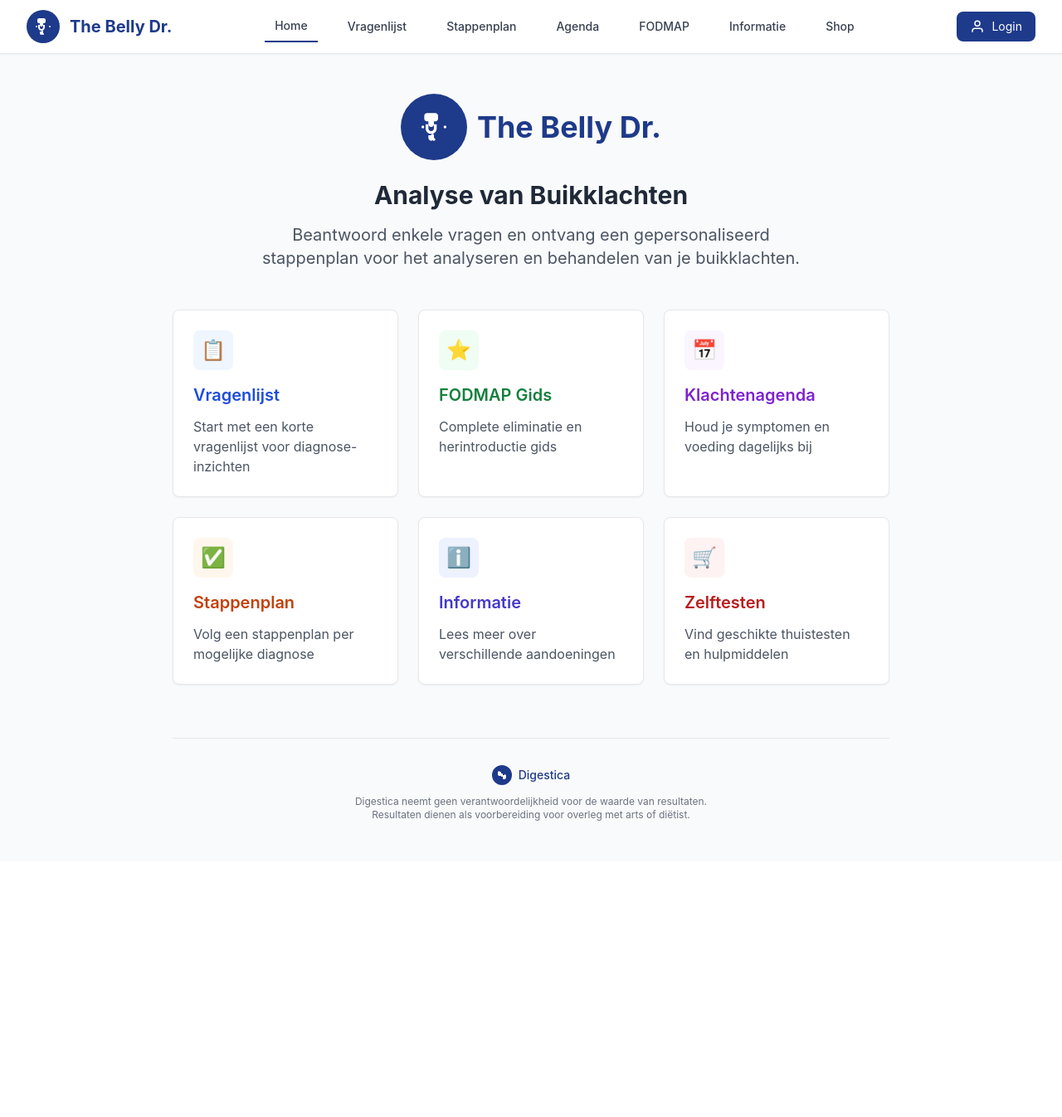
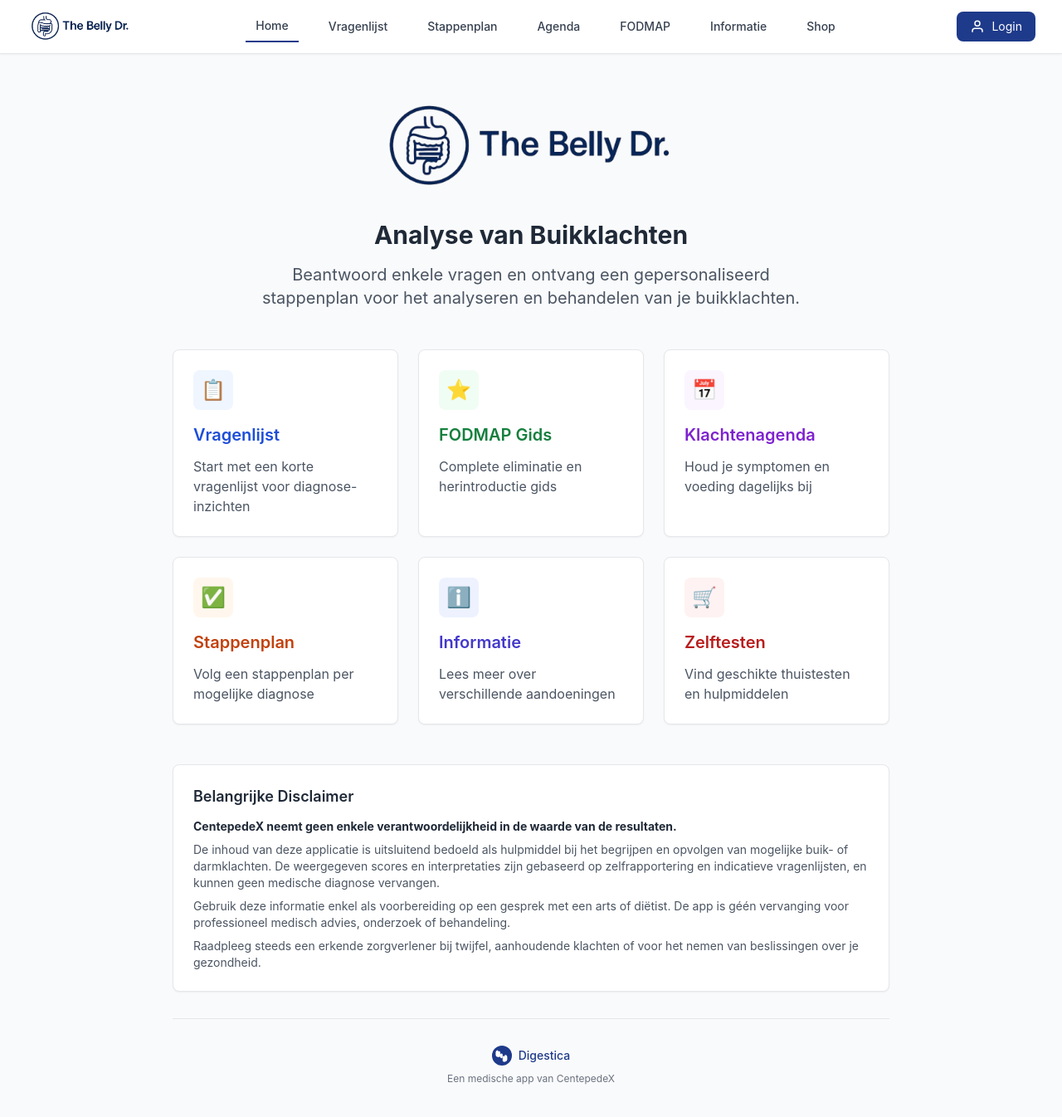
Before and after one commit to ChriPi646/Digestica-app, a React (Create React App) app: page / in a window 1280 px wide. Shown: the top 1346 px of the page at 83% size. Before the commit the page ends 1038 px from the top, so only its background shows below. Built offline with nearby package versions, Linux system fonts and the light colour scheme.

Commit message:
Perfect logo sizing - navigation logo optimized

```diff
--- a/src/App.tsx
+++ b/src/App.tsx
@@ -5,43 +5,32 @@ type PageType = 'home' | 'vragenlijst' | 'stappenplan' | 'agenda' | 'fodmap' | '
 const DigesticaApp: React.FC = () => {
   const [currentPage, setCurrentPage] = useState<PageType>('home');
 
-  // The Belly Dr. Logo (Darm icon)
-  const BellyDrLogo: React.FC<{ size?: number; className?: string }> = ({ size = 24, className = '' }) => (
-    <svg width={size} height={size} viewBox="0 0 24 24" fill="currentColor" className={className}>
-      <path d="M7 2C5.9 2 5 2.9 5 4v2c0 1.1.9 2 2 2h1v2c0 1.1.9 2 2 2h0c1.1 0 2-.9 2-2V8h1c1.1 0 2-.9 2-2V4c0-1.1-.9-2-2-2H7z"/>
-      <path d="M6 10v3c0 2.2 1.8 4 4 4s4-1.8 4-4v-3h-2v3c0 1.1-.9 2-2 2s-2-.9-2-2v-3H6z"/>
-      <path d="M8 18v2c0 1.1.9 2 2 2s2-.9 2-2v-2c0-.6-.4-1-1-1s-1 .4-1 1z"/>
-      <circle cx="4" cy="12" r="1"/>
-      <circle cx="20" cy="12" r="1"/>
-      <circle cx="12" cy="21" r="1"/>
-    </svg>
+  // Digestica Logo - Simple interlocked D's
+  const DigesticaLogo: React.FC<{ size?: number }> = ({ size = 20 }) => (
+    <div className="relative" style={{ width: size, height: size }}>
+      <div className="w-full h-full bg-blue-900 rounded-full flex items-center justify-center">
+        <svg width={size * 0.7} height={size * 0.7} viewBox="0 0 24 24" fill="currentColor" className="text-white">
+          <path d="M6 2C3.79 2 2 3.79 2 6v4c0 2.21 1.79 4 4 4h2c1.1 0 2-.9 2-2V6c0-1.1-.9-2-2-2H6z"/>
+          <path d="M18 10c2.21 0 4 1.79 4 4v4c0 2.21-1.79 4-4 4h-2c-1.1 0-2-.9-2-2v-6c0-1.1.9-2 2-2h2z"/>
+          <path d="M12 8c-1.1 0-2 .9-2 2v4c0 1.1.9 2 2 2s2-.9 2-2v-4c0-1.1-.9-2-2-2z"/>
+        </svg>
+      </div>
+    </div>
   );
 
-  // Digestica Logo (2 D's interlocked)
-  const DigesticaLogo: React.FC<{ size?: number; className?: string }> = ({ size = 20, className = '' }) => (
-    <svg width={size} height={size} viewBox="0 0 24 24" fill="currentColor" className={className}>
-      <path d="M6 2C3.79 2 2 3.79 2 6v4c0 2.21 1.79 4 4 4h2c1.1 0 2-.9 2-2V6c0-1.1-.9-2-2-2H6z"/>
-      <path d="M18 10c2.21 0 4 1.79 4 4v4c0 2.21-1.79 4-4 4h-2c-1.1 0-2-.9-2-2v-6c0-1.1.9-2 2-2h2z"/>
-      <path d="M12 8c-1.1 0-2 .9-2 2v4c0 1.1.9 2 2 2s2-.9 2-2v-4c0-1.1-.9-2-2-2z"/>
-    </svg>
-  );
-
-  // Updated Navigation with correct branding
+  // Navigation Component
   const Navigation = () => (
     <nav className="bg-white shadow-sm border-b border-gray-200 sticky top-0 z-50">
       <div className="max-w-7xl mx-auto px-4 sm:px-6 lg:px-8">
         <div className="flex justify-between items-center h-16">
-          {/* The Belly Dr. - Main App Logo */}
-          <div className="flex items-center space-x-3">
-            <div className="w-10 h-10 bg-blue-900 rounded-full flex items-center justify-center">
-              <BellyDrLogo size={24} className="text-white" />
-            </div>
-            <span
-              className="text-xl font-bold text-blue-900 cursor-pointer"
+          {/* The Belly Dr. Logo - Complete logo with text included */}
+          <div className="flex items-center">
+            <img
+              src="/logo.png"
+              alt="The Belly Dr."
+              className="h-11 w-auto cursor-pointer"
               onClick={() => setCurrentPage('home')}
-            >
-              The Belly Dr.
-            </span>
+            />
           </div>
 
           {/* Desktop Navigation */}
@@ -75,49 +64,28 @@ const DigesticaApp: React.FC = () => {
     </nav>
   );
 
-  // Updated Homepage with correct branding
+  // Homepage Component
   const HomePage = () => (
     <div className="min-h-screen bg-gray-50">
-      <div className="max-w-4xl mx-auto px-4 py-8 md:py-12">
+      <div className="max-w-4xl mx-auto px-4 py-12">
         {/* Header */}
-        <div className="text-center mb-8 md:mb-12">
-          <div className="flex items-center justify-center space-x-3 mb-6">
-            <div className="w-16 h-16 md:w-20 md:h-20 bg-blue-900 rounded-full flex items-center justify-center">
-              <BellyDrLogo size={40} className="text-white" />
-            </div>
-            <h1 className="text-3xl md:text-4xl font-bold text-blue-900">The Belly Dr.</h1>
+        <div className="text-center mb-12">
+          <div className="flex items-center justify-center mb-6">
+            <img
+              src="/logo.png"
+              alt="The Belly Dr."
+              className="h-32 w-auto"
+            />
           </div>
-          <h2 className="text-2xl md:text-3xl font-bold text-gray-800 mb-4">Analyse van Buikklachten</h2>
-          <p className="text-lg md:text-xl text-gray-600 mb-6 md:mb-8 max-w-2xl mx-auto">
+          <h2 className="text-3xl font-bold text-gray-800 mb-4">Analyse van Buikklachten</h2>
+          <p className="text-xl text-gray-600 mb-8 max-w-2xl mx-auto">
             Beantwoord enkele vragen en ontvang een gepersonaliseerd stappenplan
             voor het analyseren en behandelen van je buikklachten.
           </p>
         </div>
 
-        {/* Mobile-First Action Buttons */}
-        <div className="space-y-4 mb-8 md:hidden">
-          <button
-            onClick={() => setCurrentPage('vragenlijst')}
-            className="w-full bg-blue-900 text-white py-4 px-6 rounded-xl text-lg font-semibold hover:bg-blue-800 transition-colors"
-          >
-            Complete vragenlijst
-          </button>
-          <button
-            onClick={() => setCurrentPage('vragenlijst')}
-            className="w-full bg-blue-700 text-white py-4 px-6 rounded-xl text-lg font-semibold hover:bg-blue-600 transition-colors"
-          >
-            Gerichte vragenlijst
-          </button>
-          <button
-            onClick={() => setCurrentPage('shop')}
-            className="w-full bg-blue-500 text-white py-4 px-6 rounded-xl text-lg font-semibold hover:bg-blue-400 transition-colors"
-          >
-            Zelftest
-          </button>
-        </div>
-
-        {/* Desktop Feature Cards */}
-        <div className="hidden md:grid md:grid-cols-2 lg:grid-cols-3 gap-6 mb-12">
+        {/* Feature Cards */}
+        <div className="grid md:grid-cols-2 lg:grid-cols-3 gap-6 mb-12">
           {[
             {
               page: 'vragenlijst',
@@ -182,52 +150,49 @@ const DigesticaApp: React.FC = () => {
           ))}
         </div>
 
-        {/* Mobile Feature List */}
-        <div className="md:hidden space-y-3 mb-8">
-          <div className="text-sm text-gray-600 mb-3">Andere opties:</div>
-          {[
-            { page: 'agenda', title: 'Klachten-dagboek', icon: '📅' },
-            { page: 'fodmap', title: 'Dieet informatie', icon: '🍎' },
-            { page: 'informatie', title: 'Medische info', icon: 'ℹ️' }
-          ].map(({ page, title, icon }) => (
-            <button
-              key={page}
-              onClick={() => setCurrentPage(page as PageType)}
-              className="w-full flex items-center space-x-3 p-4 bg-white rounded-lg border border-gray-200 hover:bg-gray-50 transition-colors text-left"
-            >
-              <span className="text-xl">{icon}</span>
-              <span className="text-gray-700">{title}</span>
-            </button>
-          ))}
+        {/* Professional Disclaimer */}
+        <div className="bg-white rounded-lg shadow-sm border border-gray-200 p-6 mb-8">
+          <h3 className="text-lg font-semibold text-gray-800 mb-3">Belangrijke Disclaimer</h3>
+          <div className="text-sm text-gray-600 space-y-2">
+            <p className="font-medium text-gray-800">
+              <strong>CentepedeX neemt geen enkele verantwoordelijkheid in de waarde van de resultaten.</strong>
+            </p>
+            <p>
+              De inhoud van deze applicatie is uitsluitend bedoeld als hulpmiddel bij het begrijpen en opvolgen van mogelijke buik- of darmklachten. De weergegeven scores en interpretaties zijn gebaseerd op zelfrapportering en indicatieve vragenlijsten, en kunnen geen medische diagnose vervangen.
+            </p>
+            <p>
+              Gebruik deze informatie enkel als voorbereiding op een gesprek met een arts of diëtist. De app is géén vervanging voor professioneel medisch advies, onderzoek of behandeling.
+            </p>
+            <p>
+              Raadpleeg steeds een erkende zorgverlener bij twijfel, aanhoudende klachten of voor het nemen van beslissingen over je gezondheid.
+            </p>
+          </div>
         </div>
 
         {/* Company Footer - Digestica Branding */}
-        <div className="text-center mt-12 md:mt-16 pt-8 border-t border-gray-200">
-          <div className="flex items-center justify-center space-x-2 mb-3">
-            <div className="w-6 h-6 bg-blue-900 rounded-full flex items-center justify-center">
-              <DigesticaLogo size={12} className="text-white" />
-            </div>
+        <div className="text-center pt-8 border-t border-gray-200">
+          <div className="flex items-center justify-center space-x-2 mb-2">
+            <DigesticaLogo size={24} />
             <span className="text-blue-900 font-medium text-sm">Digestica</span>
           </div>
-          <p className="text-xs text-gray-500 max-w-md mx-auto">
-            Digestica neemt geen verantwoordelijkheid voor de waarde van resultaten.
-            Resultaten dienen als voorbereiding voor overleg met arts of diëtist.
+          <p className="text-xs text-gray-500">
+            Een medische app van CentepedeX
           </p>
         </div>
       </div>
     </div>
   );
 
-  // Updated Placeholder with mobile-first design
+  // Placeholder Page Component
   const PlaceholderPage: React.FC<{ title: string }> = ({ title }) => (
     <div className="min-h-screen bg-gray-50 py-8">
       <div className="max-w-4xl mx-auto px-4">
-        <div className="bg-white rounded-lg shadow-sm border border-gray-200 p-6 md:p-8">
-          <h1 className="text-2xl md:text-3xl font-bold text-gray-800 mb-4">{title}</h1>
+        <div className="bg-white rounded-lg shadow-sm border border-gray-200 p-8">
+          <h1 className="text-3xl font-bold text-gray-800 mb-4">{title}</h1>
           <p className="text-gray-600 mb-6">Deze pagina wordt nog gebouwd...</p>
           <button
             onClick={() => setCurrentPage('home')}
-            className="w-full md:w-auto bg-blue-900 text-white px-6 py-3 rounded-lg hover:bg-blue-800 transition-colors"
+            className="bg-blue-900 text-white px-6 py-2 rounded-lg hover:bg-blue-800 transition-colors"
           >
             Terug naar Home
           </button>
```
Also changed, not shown: public/logo.png.
